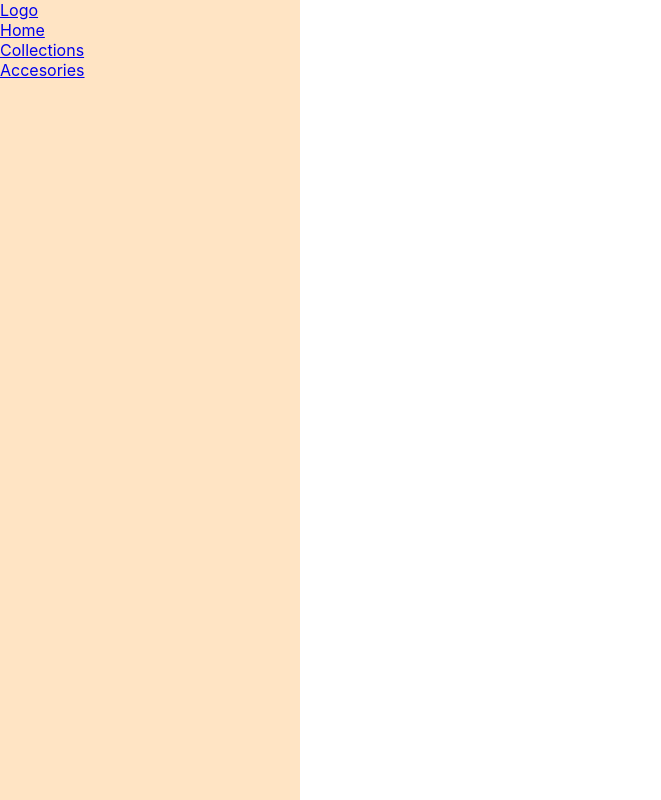
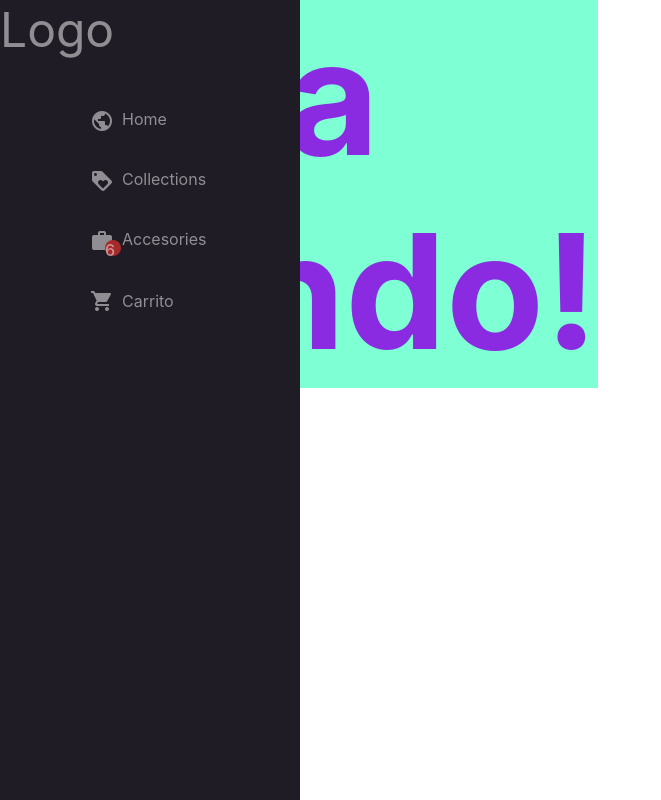
Before and after one commit to diegopaff/coder_react, a React (Create React App) app: page / in a window 1280 px wide. Shown: the whole page, without its empty margins (0-661 px from the left). Built offline with nearby package versions, Linux system fonts and the light colour scheme.

Commit message:
Se agrego estilo al NavBar

```diff
--- a/public/index.html
+++ b/public/index.html
@@ -24,7 +24,8 @@
       work correctly both with client-side routing and a non-root public URL.
       Learn how to configure a non-root public URL by running `npm run build`.
     -->
-    <title>React App</title>
+    <link rel="stylesheet" href="https://fonts.googleapis.com/icon?family=Material+Icons">
+    <title>Tienda de Ropa</title>
   </head>
   <body>
     <noscript>You need to enable JavaScript to run this app.</noscript>
--- a/src/App.js
+++ b/src/App.js
@@ -1,12 +1,19 @@
 import logo from './logo.svg';
 import './Style.css';
 import NavBar from './components/NavBar/NavBar.js'
+import ItemListContainer from './components/ItemListContainer/ItemListContainer.js'
 
 function App() {
   return (
-    <header>
-      <NavBar/>
-    </header>
+    <>
+    <NavBar/>
+    <main className="shop">
+      <ItemListContainer/>
+    </main>
+
+    </>
+
+
 
   );
 }
--- a/src/Style.css
+++ b/src/Style.css
@@ -7,11 +7,12 @@
 body{
   display: grid;
   grid-template-areas:
-        "nav shop "
-        "nav shop "
-        "nav shop "
-        "nav shop ";
-
-grid-template-columns:auto;
+        "nav shop";
+  grid-template-columns:300px auto;
+  grid-template-rows: 100vh;
 
 }
+
+.shop{
+  grid-area: shop;
+}
--- /dev/null
+++ b/src/components/CartWidget/CartWidget.css
@@ -0,0 +1,15 @@
+.items_cart{
+    font-size: 1rem;
+    font-weight: 500;
+    background-color: brown;
+    width: 1rem;
+    height: 1rem;
+    border-radius: 50%;
+    text-align:start;
+    position: absolute;
+    left: 35%;
+    top:30%;
+    margin-top: 0;
+
+
+}
--- /dev/null
+++ b/src/components/CartWidget/CartWidget.js
@@ -0,0 +1,14 @@
+import React from 'react';
+import './CartWidget.css';
+
+const CartWidget = ({ cantidad }) => {
+    return(
+        <a className='nav__item-link nav__item' href='#'>
+            <i class="material-icons">shopping_cart</i>
+            <p className='items_cart'> {cantidad} </p>
+            <p> Carrito </p>
+        </a>
+    )
+}
+
+export default CartWidget;
--- /dev/null
+++ b/src/components/ItemListContainer/ItemListContainer.css
@@ -0,0 +1,6 @@
+.greeting{
+    display: inline-block;
+    color: blueviolet;
+    font-size: 5rem;
+    background-color: aquamarine;
+}
--- /dev/null
+++ b/src/components/ItemListContainer/ItemListContainer.js
@@ -0,0 +1,14 @@
+import React from "react";
+import './ItemListContainer.css';
+
+const ItemListContainer = () => {
+    return (
+        <div className="greeting">
+            <h1>HOla mundo!</h1>
+        </div>
+
+    );
+
+}
+
+export default ItemListContainer;
--- a/src/components/NavBar/NavBar.css
+++ b/src/components/NavBar/NavBar.css
@@ -1,7 +1,54 @@
 .nav{
-    background-color: bisque;
+    background-color: #201C26;
     grid-area: nav;
     width: 300px;
     height: 100%;
     position: fixed;
+    display: flex;
+    flex-direction: column;
+    align-items: center;
 }
+
+.logo{
+    width: 100%;
+    font-size: 3rem;
+    margin-bottom: 2rem;
+}
+
+.nav__item-list{
+
+    width: 100%;
+    list-style-type: none;
+    display: flex;
+    flex-direction: column;
+    justify-content: center;
+    align-items: center;
+    position: relative;
+
+}
+
+.nav__item{
+    color: rgba(255, 255, 255, 0.5);
+    height: 60px;
+    width: 100%;
+    display: flex;
+    align-items: center;
+    padding-left: 30%;
+    transition: .3s ease;
+
+}
+.nav__item:hover{
+    background-color: rgb(69, 69, 69);
+}
+
+.nav__item-link{
+    text-decoration:none;
+    color: rgba(255, 255, 255, 0.5);
+    display: flex;
+    gap: .5rem;
+
+}
+
+.nav__item > a:visited{
+    color: rgba(255, 255, 255, 0.5);
+}
--- a/src/components/NavBar/NavBar.js
+++ b/src/components/NavBar/NavBar.js
@@ -1,21 +1,26 @@
 import React from 'react';
 import './NavBar.css';
-const NavBar = () => {
+
+import CartWidget from '../CartWidget/CartWidget.js'
+const NavBar = ({cantidad}) => {
     return(
+        <header>
             <nav className='nav'>
-            <a className='logo' href='#'> Logo </a>
+                <a className='logo nav__item-link' href='#'> Logo </a>
                 <ul  className='nav__item-list'>
-                <li>
-                    <a className='nav__item' href='#'> Home </a>
+                    <li className='nav__item'>
+                        <a className='nav__item-link' href='#'> <i class="material-icons">public</i> Home </a>
                     </li>
-                <li>
-                    <a className='nav__item' href='#'> Collections </a>
+                    <li className='nav__item'>
+                        <a className='nav__item-link' href='#'> <i class="material-icons">loyalty</i>Collections </a>
                     </li>
-                <li>
-                    <a className='nav__item' href='#'> Accesories </a>
+                    <li className='nav__item'>
+                        <a className='nav__item-link' href='#'> <i class="material-icons">work</i>Accesories </a>
                     </li>
                 </ul>
+                <CartWidget cantidad={6}/>
             </nav>
+        </header>
     );
 }
 
```
Also changed, not shown: 1 other file (tests, documents, lock files or other folders). Lines whose indentation alone changed are shown as unchanged.
